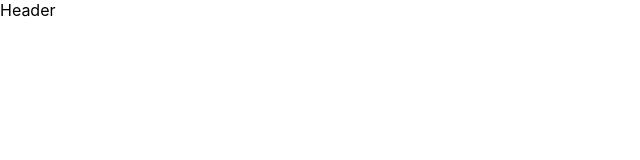
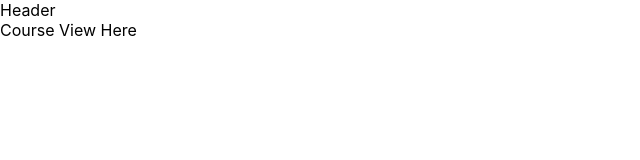
Before and after one commit to maddumajohnerick/react-hack, a React (Create React App) app: page /course/1 in a window 1280 px wide. Shown: the top 160 px of the page, without its empty margins (0-640 px from the left). Built offline with nearby package versions, Linux system fonts and the light colour scheme.

Commit message:
CourseView

```diff
--- /dev/null
+++ b/src/components/CourseView.js
@@ -0,0 +1,5 @@
+import React from "react";
+
+export default function CourseView() {
+  return <div>Course View Here</div>;
+}
--- a/src/routes.js
+++ b/src/routes.js
@@ -5,6 +5,7 @@ import createBrowserHistory from "history/createBrowserHistory";
 import App from "./components/App";
 import ManageCourse from "./components/ManageCourse";
 import Courses from "./components/Courses";
+import CourseView from "./components/CourseView";
 
 const history = createBrowserHistory();
 
@@ -12,9 +13,10 @@ export default (
   <App>
     <Router history={history}>
       <Switch>
+        <Route exact path="/" component={Courses} />
+        <Route exact path="/course" component={Courses} />
+        <Route exact path="/course/:courseId" component={CourseView} />
         <Route exact path="/manage" component={ManageCourse} />
-        <Route exact path="/" component={Courses} />
-        <Route exact path="/home" component={Courses} />
         {/* <Route component={NotFound} /> */}
       </Switch>
     </Router>
```
